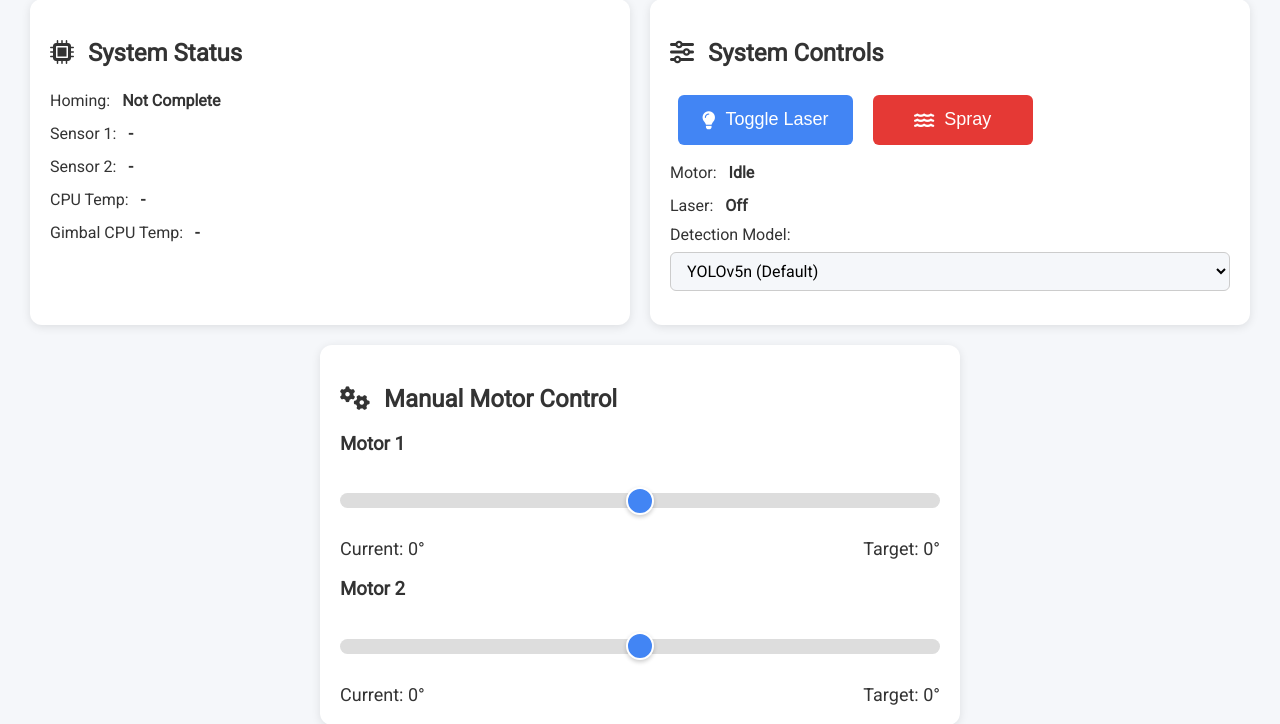
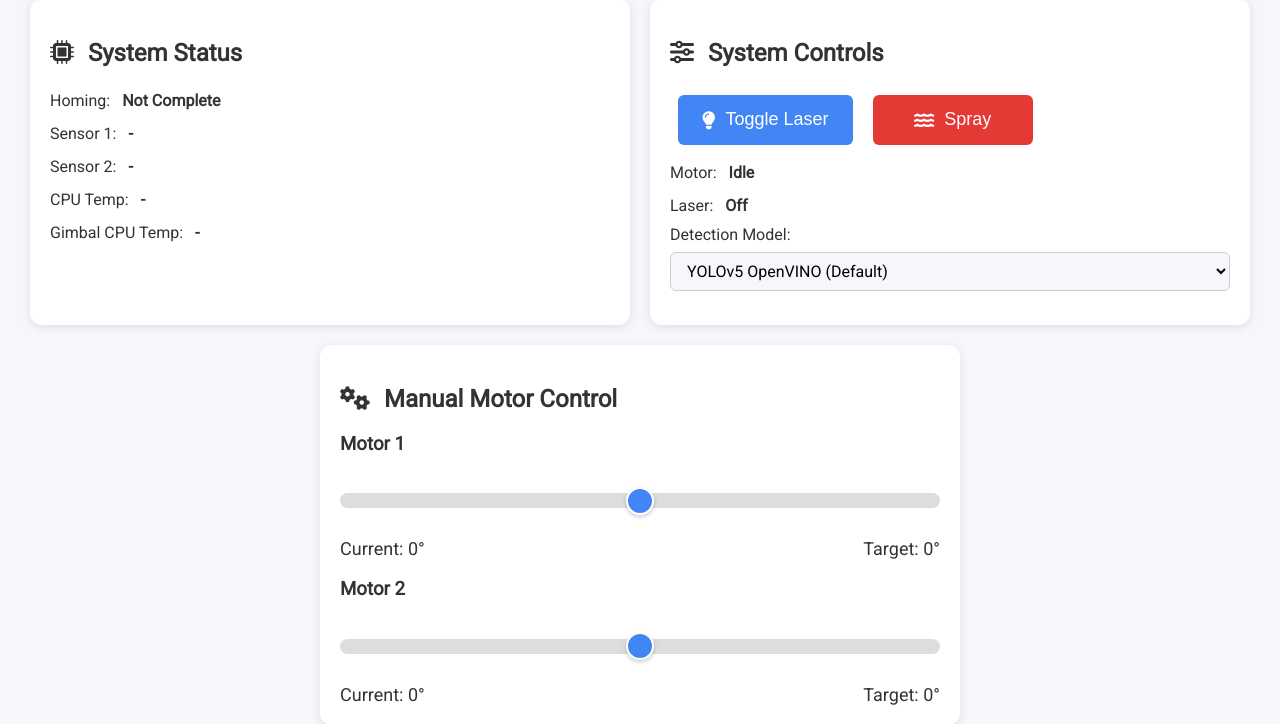
Before and after one commit to bataseven/PurrfectSpray, a Flask app: page / in a window 1280 px wide. Shown: the part 816-1540 px from the top of the page. Run offline with Flask 3, Linux system fonts and the light colour scheme; a user stored in the database is signed in; data that the repository does not hold is empty; parts of the project's set-up code (start-up, migrations or seed data) failed here and were passed over; some libraries are stand-ins or nearby versions.

Commit message:
changed default model

```diff
--- a/Code/app.py
+++ b/Code/app.py
@@ -144,7 +144,7 @@ def on_connect():
     if app_state.viewer_count == 0:
         # Set the detector to the default model if None is set
         if detector_name == "none" and app_state.current_mode != MotorMode.TRACKING:
-            set_detector("yolov5n")
+            set_detector("openvino")
         if not laser_pin.value:
             threading.Thread(target=lambda: laser_pin.on(), daemon=True).start()
             socketio.emit('laser_status', {'status': 'On'})
--- a/Code/camera.py
+++ b/Code/camera.py
@@ -8,7 +8,7 @@ from picamera2 import Picamera2
 import time
 import logging
 from logging.handlers import RotatingFileHandler
-from detectors import MobileNetDetector, YoloV5Detector, YoloV5VinoDetector, highlight_colors, ActiveObjectTracker
+from detectors import MobileNetDetector, YoloV5Detector, YoloV5VinoDetector, highlight_colors, ActiveObjectTracker, Detection
 import threading
 from app_state import app_state, MotorMode
 import zmq
@@ -55,11 +55,6 @@ xml = os.path.expanduser(
 frame_lock = Lock()
 frame_available = Event()
 latest_frame = None
-
-
-import cv2
-import numpy as np
-from detectors import Detection
 
 def tiled_detect(frame, detector, tile_size=(1280, 1280), overlap=200):
     """
@@ -265,7 +260,7 @@ def detect_in_background():
             loop_ms = (time.perf_counter() - loop_start) * 1e3
             fps = 1000.0 / loop_ms if loop_ms > 0 else float('inf')
 
-            logger.info(f"Inference: {infer_ms:.1f} ms, total loop: {loop_ms:.1f} ms, FPS: {fps:.1f}")
+            # logger.info(f"Inference: {infer_ms:.1f} ms, total loop: {loop_ms:.1f} ms, FPS: {fps:.1f}")
 
         except Exception:
             logger.exception("Exception in detect_in_background")
--- a/Code/templates/index.html
+++ b/Code/templates/index.html
@@ -93,9 +93,9 @@
       <div class="status-item">
         Detection Model:
         <select id="model-select" class="styled-select">
-          <option value="yolov5n">YOLOv5n (Default)</option>
+          <option value="openvino">YOLOv5 OpenVINO (Default)</option>
+          <option value="yolov5n">YOLOv5n </option>
           <option value="mobilenet">MobileNet SSD</option>
-          <option value="openvino">YOLOv5 OpenVINO</option>
           <option value="none">None</option>
         </select>
       </div>
```
